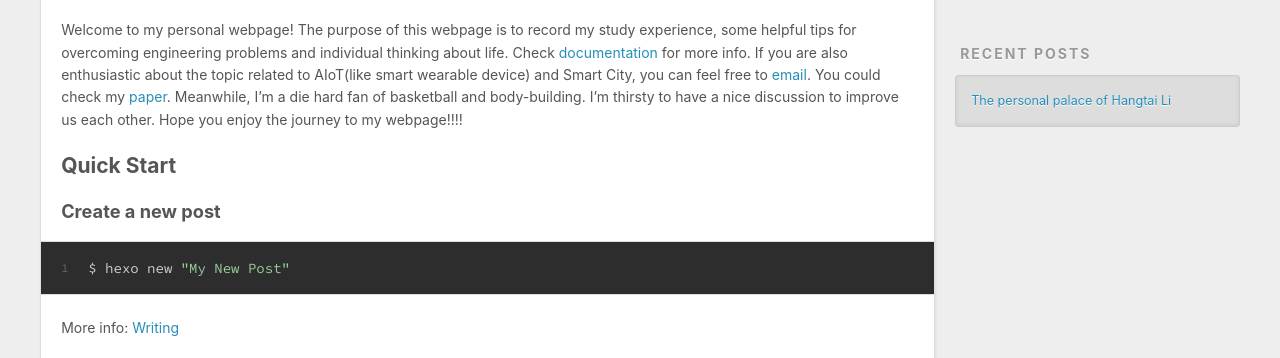
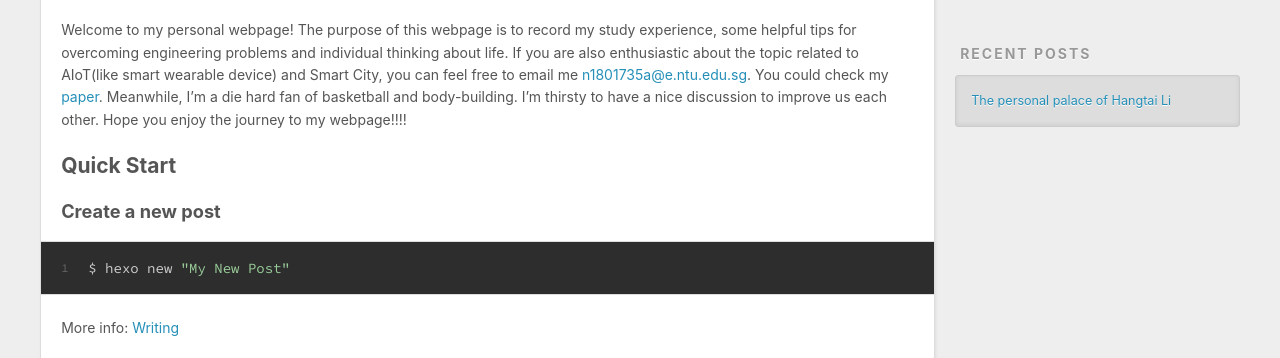
Before and after one commit to lihangtai/lihangtai.github.io, a plain HTML site: page 2020/10/07/hello-world/index.html in a window 1280 px wide. Shown: the part 434-792 px from the top of the page. Drawn offline with nearby package versions, Linux system fonts and the light colour scheme.

Commit message:
Site updated: 2020-10-07 22:29:15

```diff
--- a/2020/10/07/hello-world/index.html
+++ b/2020/10/07/hello-world/index.html
@@ -7,15 +7,15 @@
 
   <title>The personal palace of Hangtai Li | Hexo</title>
   <meta name="viewport" content="width=device-width, initial-scale=1, maximum-scale=1">
-  <meta name="description" content="Welcome to my personal webpage! The purpose of this webpage is to record my study experience, some helpful tips for overcoming engineering problems and individual thinking about life. Check documentat">
+  <meta name="description" content="Welcome to my personal webpage! The purpose of this webpage is to record my study experience, some helpful tips for overcoming engineering problems and individual thinking about life. If you are also">
 <meta property="og:type" content="article">
 <meta property="og:title" content="The personal palace of Hangtai Li">
 <meta property="og:url" content="http://example.com/2020/10/07/hello-world/index.html">
 <meta property="og:site_name" content="Hexo">
-<meta property="og:description" content="Welcome to my personal webpage! The purpose of this webpage is to record my study experience, some helpful tips for overcoming engineering problems and individual thinking about life. Check documentat">
+<meta property="og:description" content="Welcome to my personal webpage! The purpose of this webpage is to record my study experience, some helpful tips for overcoming engineering problems and individual thinking about life. If you are also">
 <meta property="og:locale" content="en_US">
 <meta property="article:published_time" content="2020-10-07T13:38:26.238Z">
-<meta property="article:modified_time" content="2020-10-07T14:24:50.171Z">
+<meta property="article:modified_time" content="2020-10-07T14:28:49.017Z">
 <meta property="article:author" content="John Doe">
 <meta name="twitter:card" content="summary">
 
@@ -88,7 +88,7 @@
 
     <div class="article-entry" itemprop="articleBody">
 
-        <p>Welcome to my personal webpage! The purpose of this webpage is to record my study experience, some helpful tips for overcoming engineering problems and individual thinking about life. Check <a target="_blank" rel="noopener" href="https://hexo.io/docs/">documentation</a> for more info. If you are also enthusiastic about the topic related to AIoT(like smart wearable device) and Smart City, you can feel free to <a href="n1801735a@e.ntu.edu.sg">email</a>. You could check my <a target="_blank" rel="noopener" href="https://ieeexplore.ieee.org/abstract/document/9060944">paper</a>. Meanwhile, I’m a die hard fan of basketball and body-building. I’m thirsty to have a nice discussion to improve us each other. Hope you enjoy the journey to my webpage!!!!</p>
+        <p>Welcome to my personal webpage! The purpose of this webpage is to record my study experience, some helpful tips for overcoming engineering problems and individual thinking about life. If you are also enthusiastic about the topic related to AIoT(like smart wearable device) and Smart City, you can feel free to email me <a href="mailto:&#x6e;&#49;&#x38;&#x30;&#49;&#55;&#x33;&#53;&#97;&#x40;&#x65;&#46;&#110;&#x74;&#117;&#46;&#101;&#x64;&#x75;&#46;&#115;&#103;">&#x6e;&#49;&#x38;&#x30;&#49;&#55;&#x33;&#53;&#97;&#x40;&#x65;&#46;&#110;&#x74;&#117;&#46;&#101;&#x64;&#x75;&#46;&#115;&#103;</a>. You could check my <a target="_blank" rel="noopener" href="https://ieeexplore.ieee.org/abstract/document/9060944">paper</a>. Meanwhile, I’m a die hard fan of basketball and body-building. I’m thirsty to have a nice discussion to improve us each other. Hope you enjoy the journey to my webpage!!!!</p>
 <h2 id="Quick-Start"><a href="#Quick-Start" class="headerlink" title="Quick Start"></a>Quick Start</h2><h3 id="Create-a-new-post"><a href="#Create-a-new-post" class="headerlink" title="Create a new post"></a>Create a new post</h3><figure class="highlight bash"><table><tr><td class="gutter"><pre><span class="line">1</span><br></pre></td><td class="code"><pre><span class="line">$ hexo new <span class="string">&quot;My New Post&quot;</span></span><br></pre></td></tr></table></figure>
 
 <p>More info: <a target="_blank" rel="noopener" href="https://hexo.io/docs/writing.html">Writing</a></p>
```
Also changed, not shown: index.html (+1 -1 lines).
